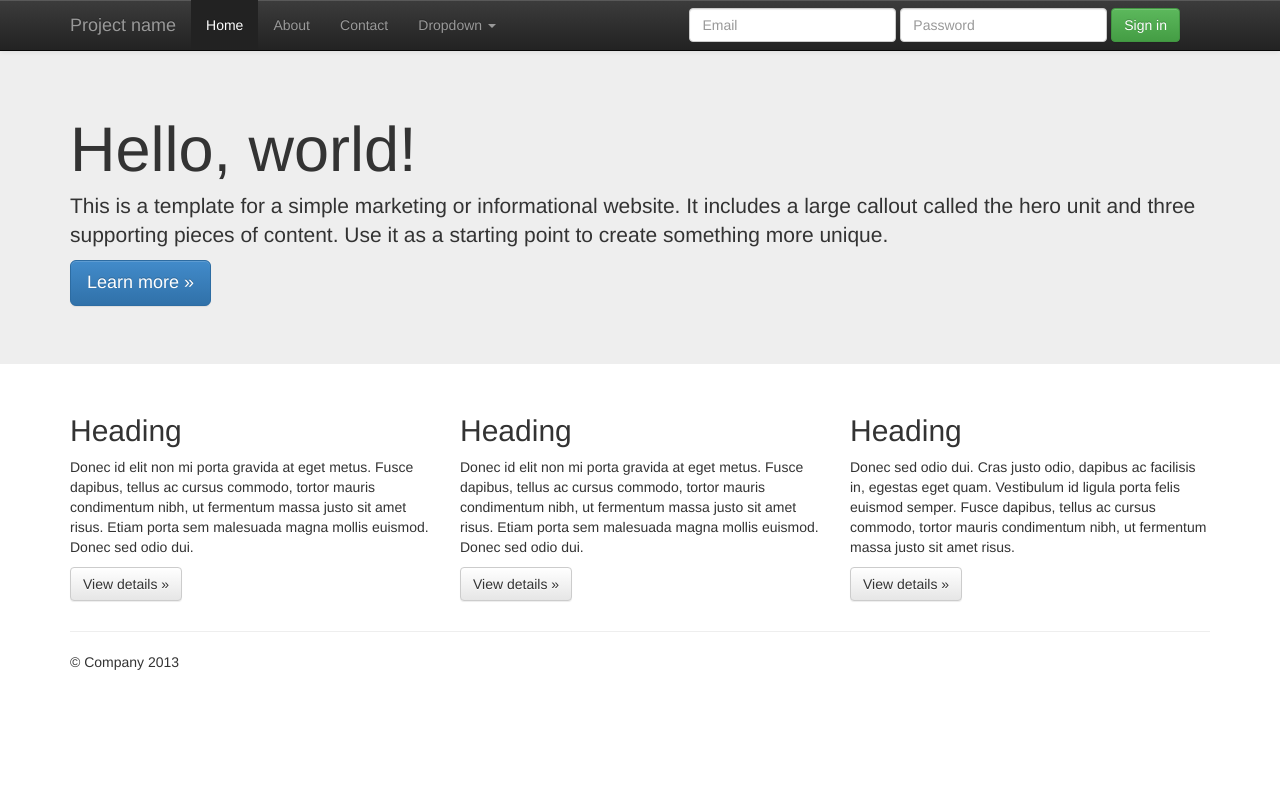
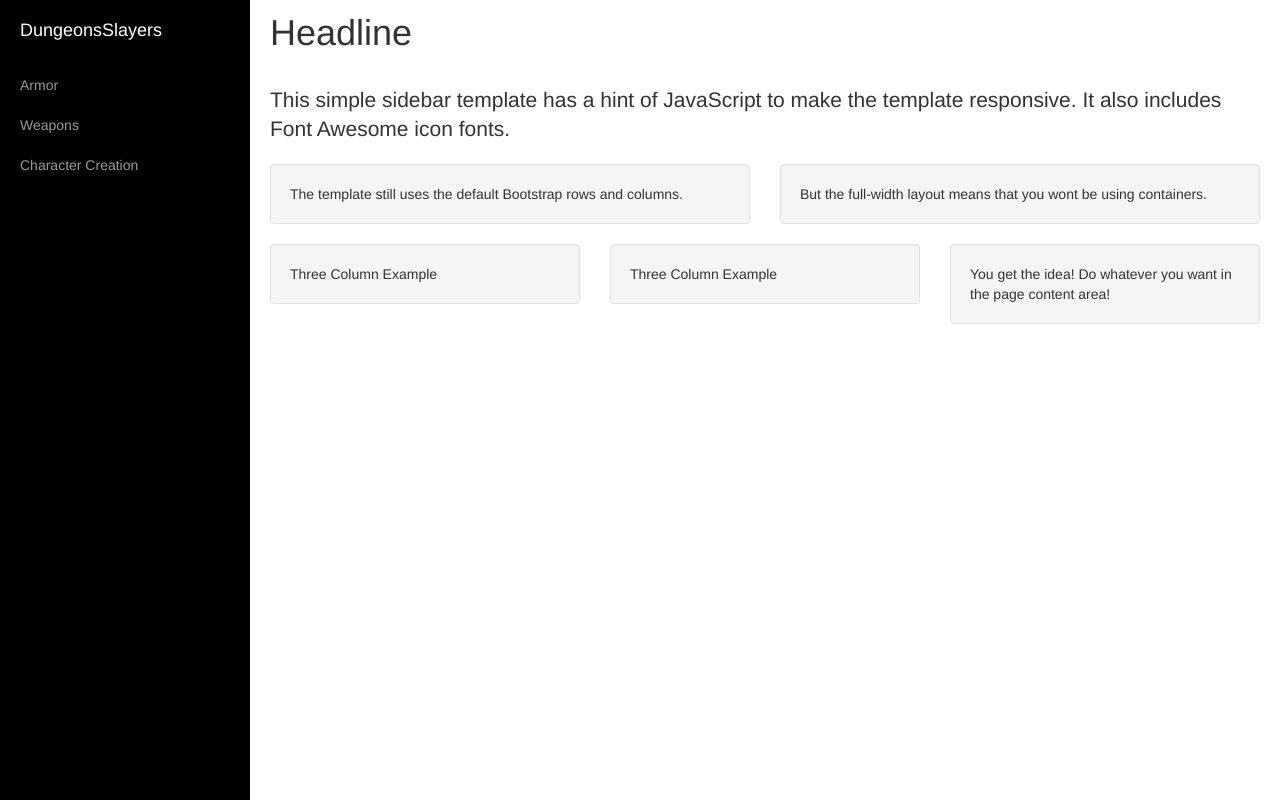
Before and after one commit to DungeonSlayers/dungeonslayers.webapp, a website: page src/index.html in a window 1280 px wide. Drawn offline with nearby package versions, Linux system fonts and the light colour scheme.

Commit message:
integrate simple sidebar http://startbootstrap.com/simple-sidebar

```diff
--- /dev/null
+++ b/src/css/simple-sidebar.css
@@ -0,0 +1,117 @@
+#wrapper {
+  padding-left: 250px;
+  transition: all 0.4s ease 0s;
+}
+
+#sidebar-wrapper {
+  margin-left: -250px;
+  left: 250px;
+  width: 250px;
+  background: #000;
+  position: fixed;
+  height: 100%;
+  overflow-y: auto;
+  z-index: 1000;
+  transition: all 0.4s ease 0s;
+}
+
+#page-content-wrapper {
+  width: 100%;
+}
+
+.sidebar-nav {
+  position: absolute;
+  top: 0;
+  width: 250px;
+  list-style: none;
+  margin: 0;
+  padding: 0;
+}
+
+.sidebar-nav li {
+  line-height: 40px;
+  text-indent: 20px;
+}
+
+.sidebar-nav li a {
+  color: #999999;
+  display: block;
+  text-decoration: none;
+}
+
+.sidebar-nav li a:hover {
+  color: #fff;
+  background: rgba(255,255,255,0.2);
+  text-decoration: none;
+}
+
+.sidebar-nav li a:active,
+.sidebar-nav li a:focus {
+  text-decoration: none;
+}
+
+.sidebar-nav > .sidebar-brand {
+  height: 65px;
+  line-height: 60px;
+  font-size: 18px;
+}
+
+.sidebar-nav > .sidebar-brand a {
+  color: #999999;
+}
+
+.sidebar-nav > .sidebar-brand a:hover {
+  color: #fff;
+  background: none;
+}
+
+.content-header {
+  height: 65px;
+  line-height: 65px;
+}
+
+.content-header h1 {
+  margin: 0;
+  margin-left: 20px;
+  line-height: 65px;
+  display: inline-block;
+}
+
+#menu-toggle {
+  display: none;
+}
+
+.inset {
+  padding: 20px;
+}
+
+@media (max-width:767px) {
+
+#wrapper {
+  padding-left: 0;
+}
+
+#sidebar-wrapper {
+  left: 0;
+}
+
+#wrapper.active {
+  position: relative;
+  left: 250px;
+}
+
+#wrapper.active #sidebar-wrapper {
+  left: 250px;
+  width: 250px;
+  transition: all 0.4s ease 0s;
+}
+
+#menu-toggle {
+  display: inline-block;
+}
+
+.inset {
+  padding: 15px;
+}
+
+}
--- a/src/index.html
+++ b/src/index.html
@@ -3,25 +3,89 @@
     <head>
         <meta charset="utf-8">
         <meta http-equiv="X-UA-Compatible" content="IE=edge,chrome=1">
-        <title></title>
+        <title>DungeonSlayers</title>
         <meta name="description" content="">
         <meta name="viewport" content="width=device-width">
 
         <link rel="stylesheet" href="css/bootstrap.min.css">
         <style>
+        /*
             body {
                 padding-top: 50px;
                 padding-bottom: 20px;
             }
+        */
         </style>
+        <!--
             <link rel="stylesheet" href="css/bootstrap-theme.min.css">
             <link rel="stylesheet" href="css/main.css">
+        -->
+
+        <!-- Add custom CSS here -->
+        <link href="css/simple-sidebar.css" rel="stylesheet">
 
         <!--[if lt IE 9]>
             <script src="js/vendor/html5-3.6-respond-1.1.0.min.js"></script>
         <![endif]-->
     </head>
     <body>
+
+        <div id="wrapper">
+
+            <!-- Sidebar -->
+            <div id="sidebar-wrapper">
+                <ul class="sidebar-nav">
+                    <li class="sidebar-brand"><a href="#">DungeonsSlayers</a>
+                    </li>
+                    <li><a href="#armor">Armor</a>
+                    </li>
+                    <li><a href="#weapons">Weapons</a>
+                    </li>
+                    <li><a href="#creation">Character Creation</a>
+                    </li>
+                </ul>
+            </div>
+
+            <!-- Page content -->
+            <div id="page-content-wrapper">
+                <div class="content-header">
+                    <h1>
+                        <a id="menu-toggle" href="#" class="btn btn-default">
+                          <!-- <i class="icon-bar"></i> -->
+                          <span class="glyphicon glyphicon-align-justify small"></span>
+                        </a>
+                        Headline
+                    </h1>
+                </div>
+                <!-- Keep all page content within the page-content inset div! -->
+                <div class="page-content inset">
+                    <div class="row">
+                        <div class="col-md-12">
+                            <p class="lead">This simple sidebar template has a hint of JavaScript to make the template responsive. It also includes Font Awesome icon fonts.</p>
+                        </div>
+                        <div class="col-md-6">
+                            <p class="well">The template still uses the default Bootstrap rows and columns.</p>
+                        </div>
+                        <div class="col-md-6">
+                            <p class="well">But the full-width layout means that you wont be using containers.</p>
+                        </div>
+                        <div class="col-md-4">
+                            <p class="well">Three Column Example</p>
+                        </div>
+                        <div class="col-md-4">
+                            <p class="well">Three Column Example</p>
+                        </div>
+                        <div class="col-md-4">
+                            <p class="well">You get the idea! Do whatever you want in the page content area!</p>
+                        </div>
+                    </div>
+                </div>
+
+            </div>
+
+        </div>
+
+        <!--
         <div class="navbar navbar-inverse navbar-fixed-top">
             <div class="container">
                 <div class="navbar-header">
@@ -50,59 +114,26 @@
                             </ul>
                         </li>
                     </ul>
-          <form class="navbar-form navbar-right">
-            <div class="form-group">
-              <input type="text" placeholder="Email" class="form-control">
-            </div>
-            <div class="form-group">
-              <input type="password" placeholder="Password" class="form-control">
-            </div>
-            <button type="submit" class="btn btn-success">Sign in</button>
-          </form>
-        </div><!--/.navbar-collapse -->
+
                 </div>
             </div>
+        </div>
+        -->
 
-    <!-- Main jumbotron for a primary marketing message or call to action -->
-    <div class="jumbotron">
-      <div class="container">
-        <h1>Hello, world!</h1>
-        <p>This is a template for a simple marketing or informational website. It includes a large callout called the hero unit and three supporting pieces of content. Use it as a starting point to create something more unique.</p>
-        <p><a class="btn btn-primary btn-lg">Learn more &raquo;</a></p>
-      </div>
-    </div>
-
-    <div class="container">
-      <!-- Example row of columns -->
-      <div class="row">
-        <div class="col-lg-4">
-          <h2>Heading</h2>
-          <p>Donec id elit non mi porta gravida at eget metus. Fusce dapibus, tellus ac cursus commodo, tortor mauris condimentum nibh, ut fermentum massa justo sit amet risus. Etiam porta sem malesuada magna mollis euismod. Donec sed odio dui. </p>
-          <p><a class="btn btn-default" href="#">View details &raquo;</a></p>
-        </div>
-        <div class="col-lg-4">
-          <h2>Heading</h2>
-          <p>Donec id elit non mi porta gravida at eget metus. Fusce dapibus, tellus ac cursus commodo, tortor mauris condimentum nibh, ut fermentum massa justo sit amet risus. Etiam porta sem malesuada magna mollis euismod. Donec sed odio dui. </p>
-          <p><a class="btn btn-default" href="#">View details &raquo;</a></p>
-       </div>
-        <div class="col-lg-4">
-          <h2>Heading</h2>
-          <p>Donec sed odio dui. Cras justo odio, dapibus ac facilisis in, egestas eget quam. Vestibulum id ligula porta felis euismod semper. Fusce dapibus, tellus ac cursus commodo, tortor mauris condimentum nibh, ut fermentum massa justo sit amet risus.</p>
-          <p><a class="btn btn-default" href="#">View details &raquo;</a></p>
-        </div>
-      </div>
-
-      <hr>
-
-      <footer>
-        <p>&copy; Company 2013</p>
-      </footer>
-    </div> <!-- /container -->        <script src="//ajax.googleapis.com/ajax/libs/jquery/1.10.1/jquery.min.js"></script>
+        <script src="//ajax.googleapis.com/ajax/libs/jquery/1.10.1/jquery.min.js"></script>
         <script>window.jQuery || document.write('<script src="js/vendor/jquery-1.10.1.min.js"><\/script>')</script>
-
         <script src="js/vendor/bootstrap.min.js"></script>
-
+        <!--
         <script src="js/plugins.js"></script>
         <script src="js/main.js"></script>
+        -->
+
+        <!-- Custom JavaScript for the Menu Toggle -->
+        <script>
+        $("#menu-toggle").click(function(e) {
+            e.preventDefault();
+            $('#wrapper').toggleClass('active');
+        });
+        </script>
     </body>
 </html>
```
Lines whose indentation alone changed are shown as unchanged.
